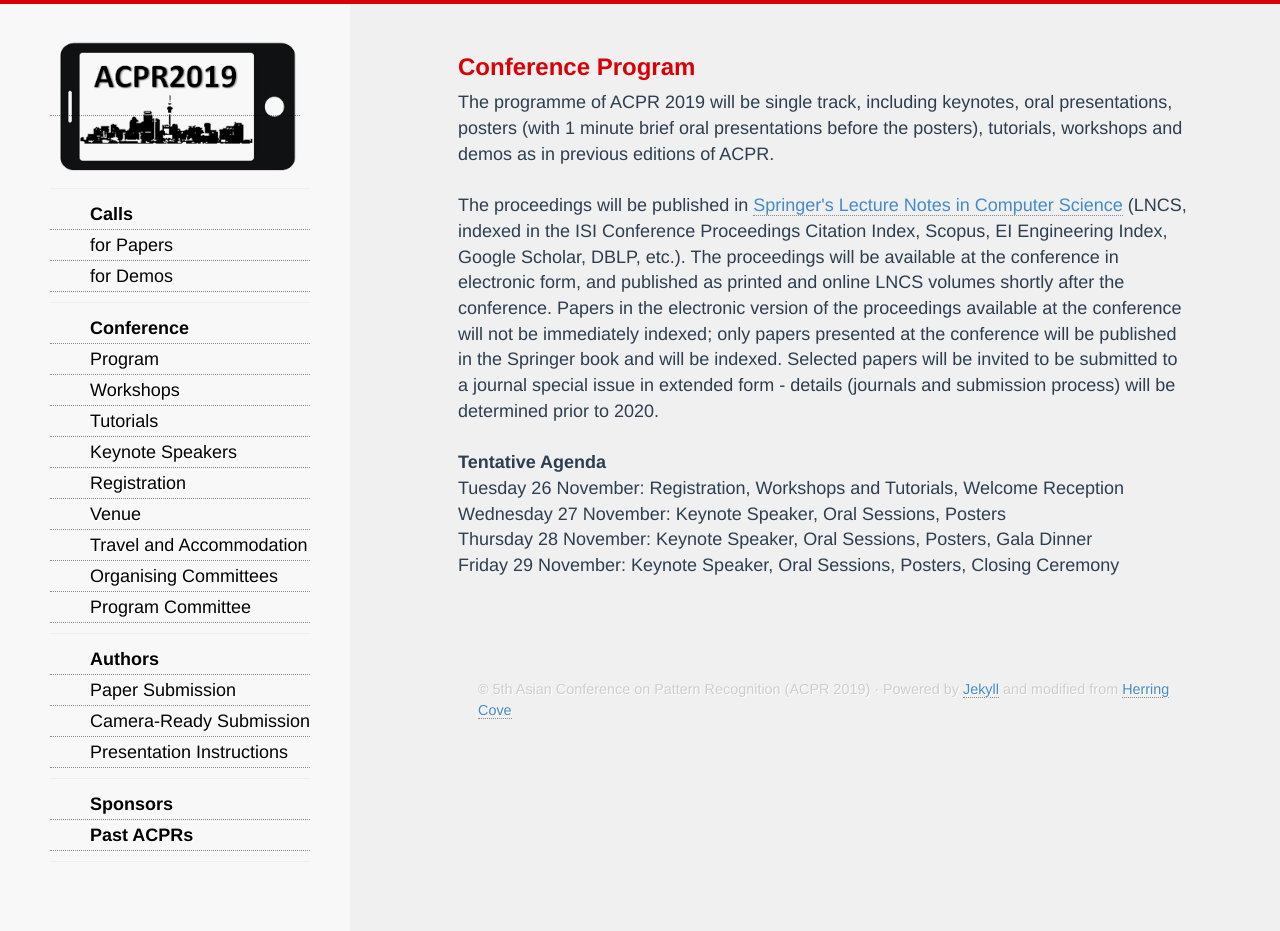
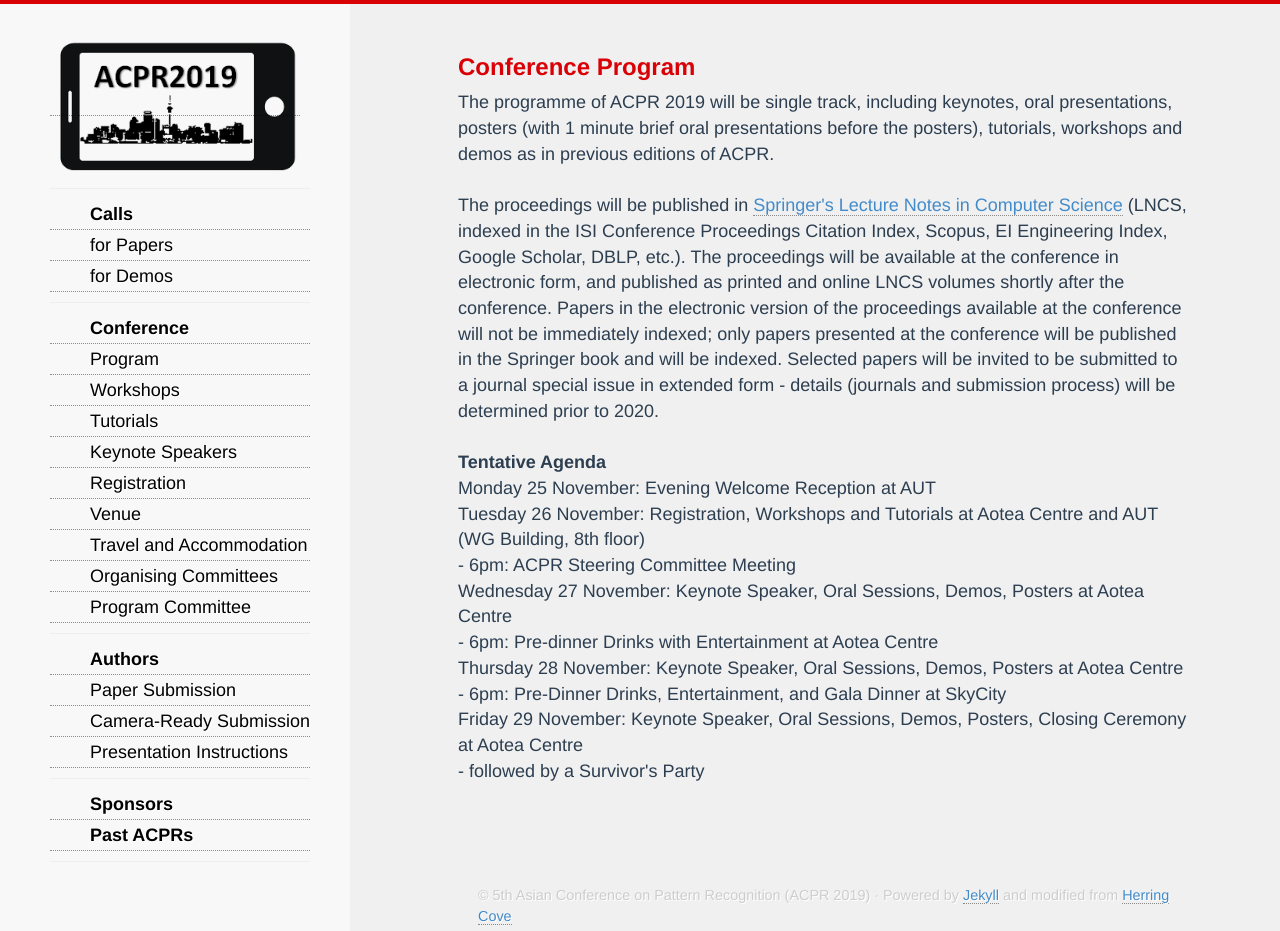
Before and after one commit to AndrewChenUoA/ACPR2019, a Jekyll site: the page built from program.html, in a window 1280 px wide and 931 px high. Built offline with Jekyll 4.4.1, drawn with Linux system fonts in a browser that asks for light colours; nearby versions of some CDN libraries; Markdown is read by kramdown in place of the engine named in the settings.

Commit message:
Update program

```diff
--- a/program.html
+++ b/program.html
@@ -13,8 +13,13 @@ title: ACPR 2019 - The 5th Asian Conference on Pattern Recognition
   <br/><br/>
 
   <b>Tentative Agenda</b><br/>
-  Tuesday 26 November: Registration, Workshops and Tutorials, Welcome Reception<br/>
-  Wednesday 27 November: Keynote Speaker, Oral Sessions, Posters<br/>
-  Thursday 28 November: Keynote Speaker, Oral Sessions, Posters, Gala Dinner<br/>
-  Friday 29 November: Keynote Speaker, Oral Sessions, Posters, Closing Ceremony<br/><br/>
+  Monday 25 November: Evening Welcome Reception at AUT<br/>
+  Tuesday 26 November: Registration, Workshops and Tutorials at Aotea Centre and AUT (WG Building, 8th floor)<br/>
+  - 6pm: ACPR Steering Committee Meeting<br/>
+  Wednesday 27 November: Keynote Speaker, Oral Sessions, Demos, Posters at Aotea Centre<br/>
+  - 6pm: Pre-dinner Drinks with Entertainment at Aotea Centre<br/>
+  Thursday 28 November: Keynote Speaker, Oral Sessions, Demos, Posters at Aotea Centre<br/>
+  - 6pm: Pre-Dinner Drinks, Entertainment, and Gala Dinner at SkyCity<br/>
+  Friday 29 November: Keynote Speaker, Oral Sessions, Demos, Posters, Closing Ceremony at Aotea Centre<br/>
+  - followed by a Survivor's Party<br/><br/>
 </div>
```
